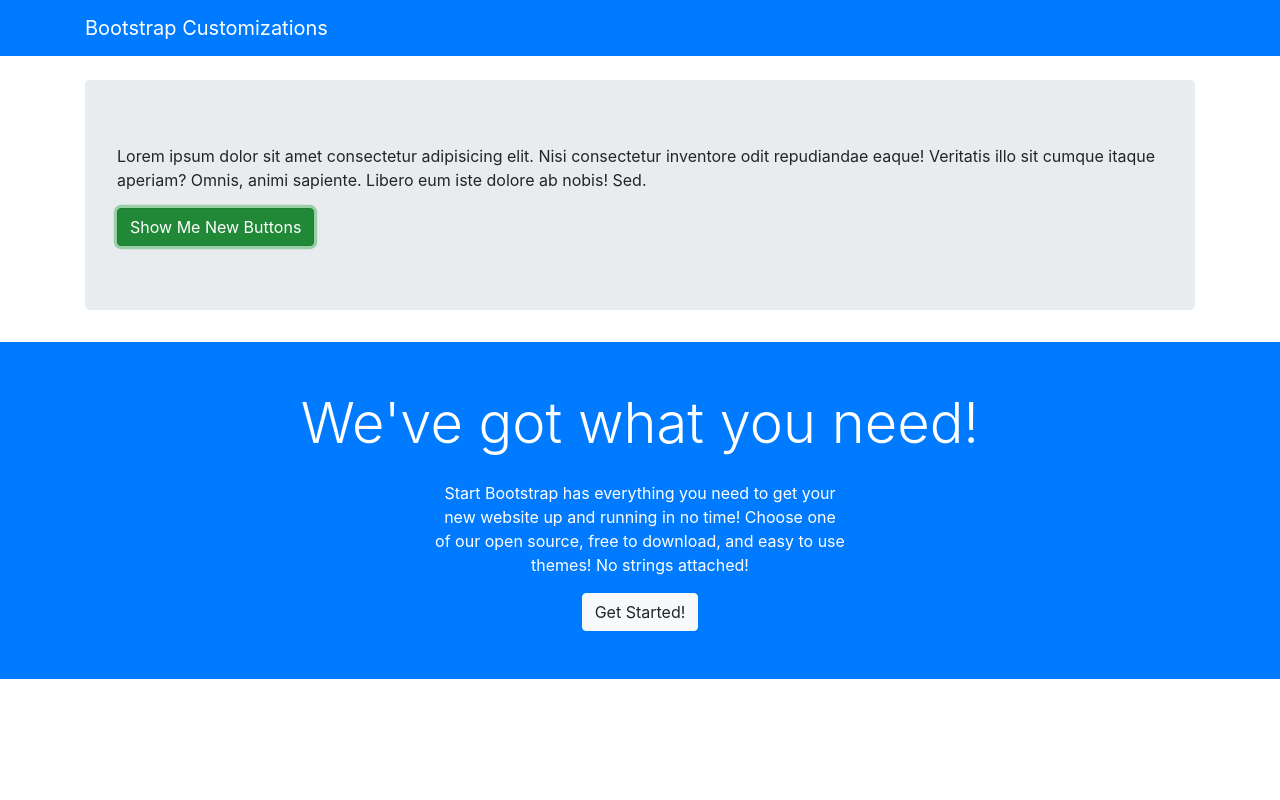
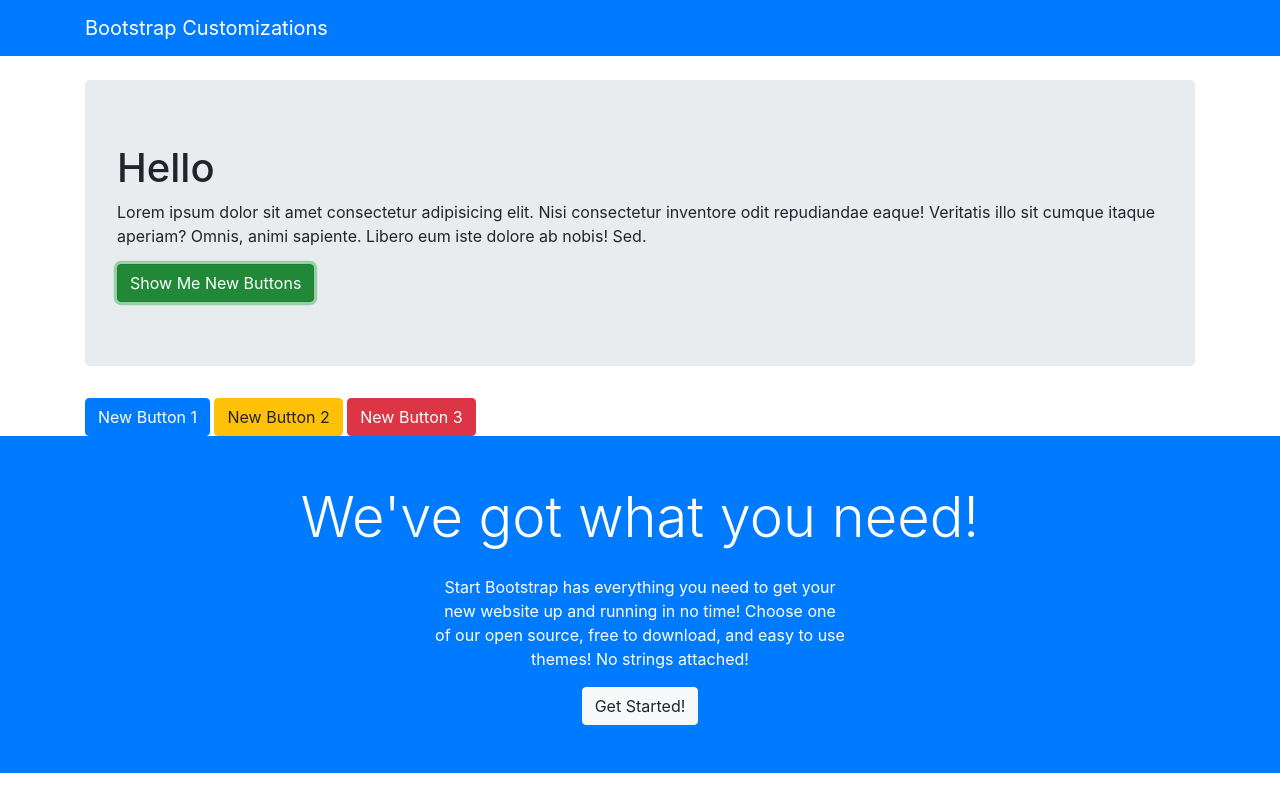
Before and after one commit to planitanyway/bootstrap-4-customization-jquery, a plain HTML site: page index.html in a window 1280 px wide. Both pictures are taken after a click on the button "Show Me New Buttons". Drawn offline with nearby package versions, Linux system fonts and the light colour scheme; a web font is replaced by a local one.

Commit message:
added js

```diff
--- a/index.html
+++ b/index.html
@@ -22,6 +22,7 @@
 
   <div class="container mt-4">
     <div class="jumbotron">
+      <h1 id="title">Hello</h1>
       <p>Lorem ipsum dolor sit amet consectetur adipisicing elit. Nisi consectetur inventore odit repudiandae eaque!
         Veritatis illo sit cumque itaque aperiam? Omnis, animi sapiente. Libero eum iste dolore ab nobis! Sed.</p>
       <button class="btn btn-primary" id="shop-button">Shop New Buttons</button>
@@ -49,7 +50,8 @@
 
     </div>
   </section>
-
+  <script src="https://code.jquery.com/jquery-3.6.0.min.js" integrity="sha256-/xUj+3OJU5yExlq6GSYGSHk7tPXikynS7ogEvDej/m4=" crossorigin="anonymous"></script>
+  <script src='js/myscript.js'></script>
 </body>
 
 </html>
--- /dev/null
+++ b/js/myscript.js
@@ -0,0 +1,27 @@
+
+  $(document).ready(function() {
+
+    //let button = $('#show-me');
+
+  //$('#show-me').html('Something else');
+
+    //console.log(button.html());
+
+     $('#show-me').click(function(){
+        $('#new-buttons').addClass('show');
+     })
+
+     $('button').click(function(){
+         $('#title').addClass('hide');
+     })
+
+     $('#remove').click(function(){
+         $('#title').removeClass('red');
+     })
+
+     setTimeout(function(){
+         $('#title').addClass('red');
+     }, 2000);
+
+    console.log('the whole page is loaded')
+  })
```
Also changed, not shown: styles/main.css (+13 -1 lines), 1 other file.
